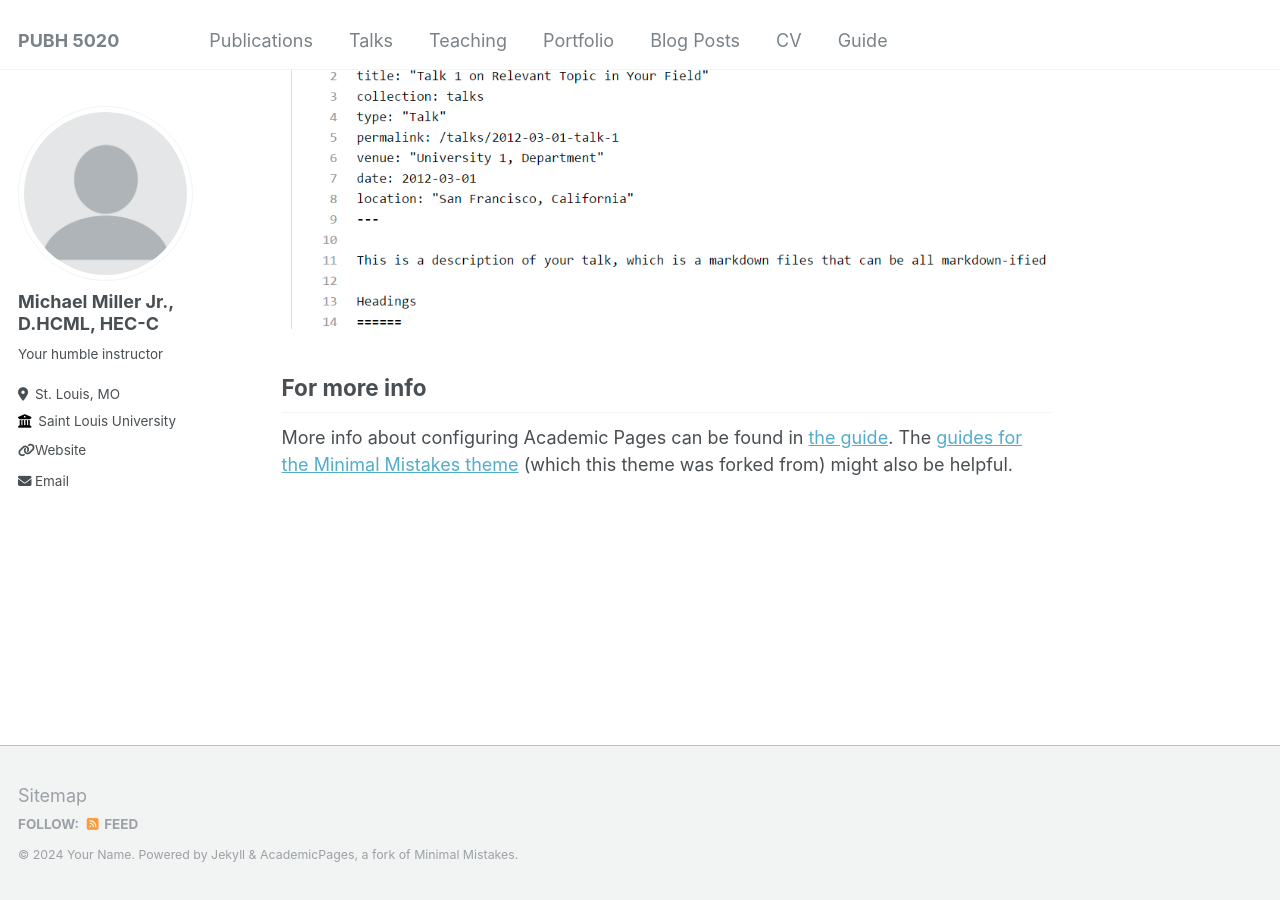
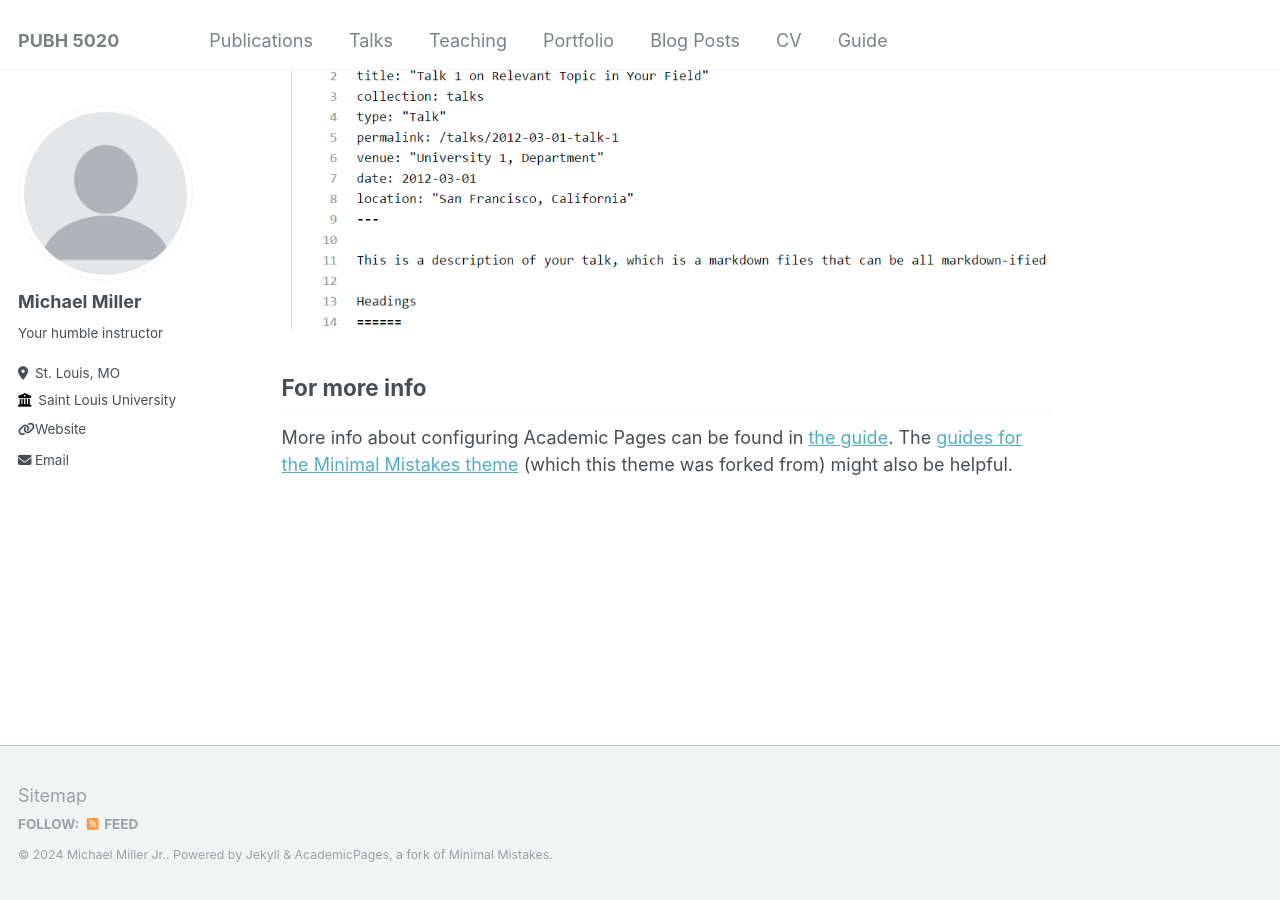
Before and after one commit to michaelmillerjr/michaelmillejr.github.io, a Jekyll site: the page built from _pages/about.md, in a window 1280 px wide and 900 px high, scrolled down 2660 px. Built offline with Jekyll 4.4.1, drawn with Linux system fonts in a browser that asks for light colours.

Commit message:
Update _config.yml
update names

```diff
--- a/_config.yml
+++ b/_config.yml
@@ -10,7 +10,7 @@
 locale                   : "en-US"
 title                    : "PUBH 5020"
 title_separator          : "-"
-name                     : &name "Your Name"
+name                     : &name "Michael Miller Jr."
 description              : &description "Ethical Issues in Public Health"
 url                      : https://pubh5020.vip # the base hostname & protocol for your site e.g. "https://mmistakes.github.io"
 baseurl                  : "" # the subpath of your site, e.g. "/blog"
@@ -22,7 +22,7 @@ repository               : "michaelmillerjr/michaelmillerjr.github.io"
 author:
   # Biographic information
   avatar           : "profile.png"
-  name             : "Michael Miller Jr., D.HCML, HEC-C"
+  name             : "Michael Miller"
   pronouns         : # example: "she/her"
   bio              : "Your humble instructor"
   location         : "St. Louis, MO"
```
